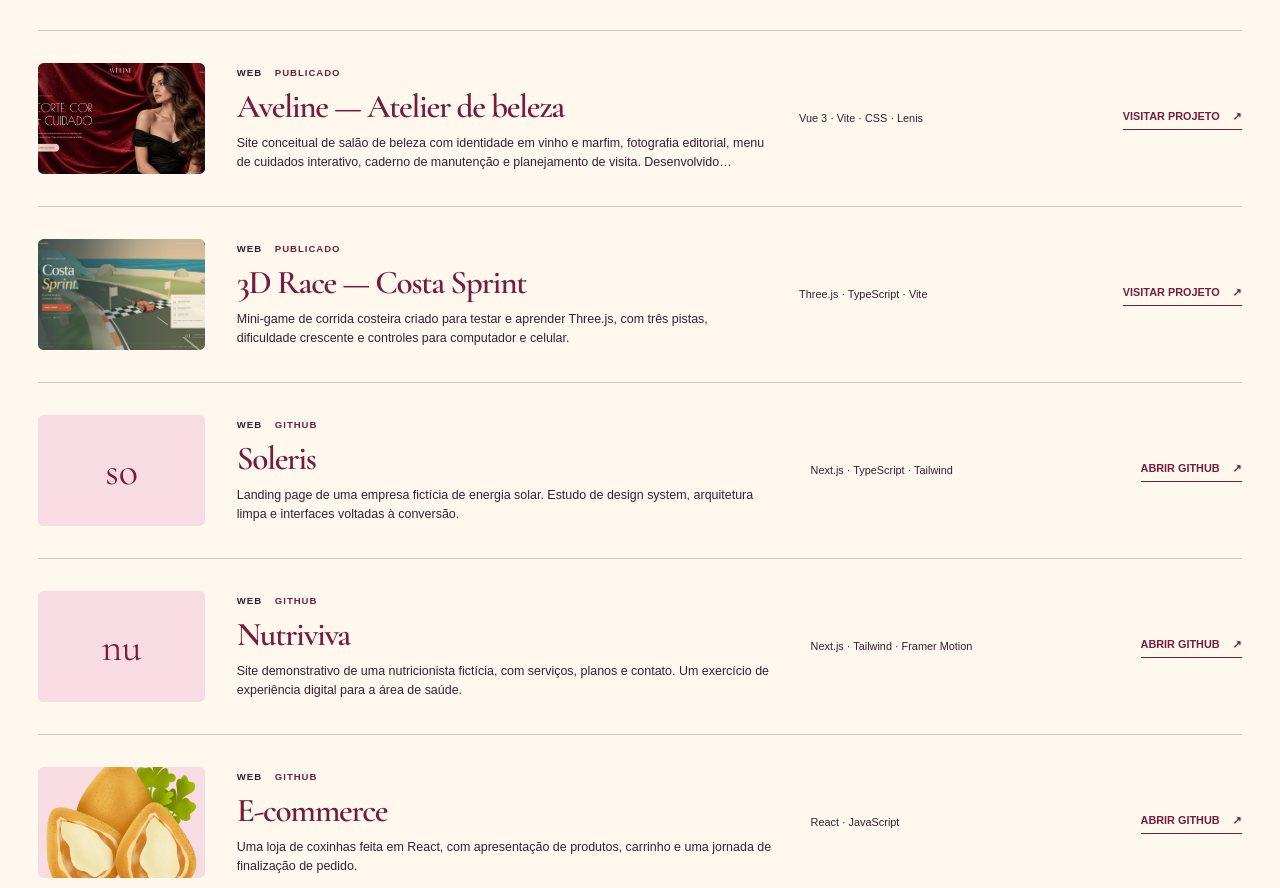
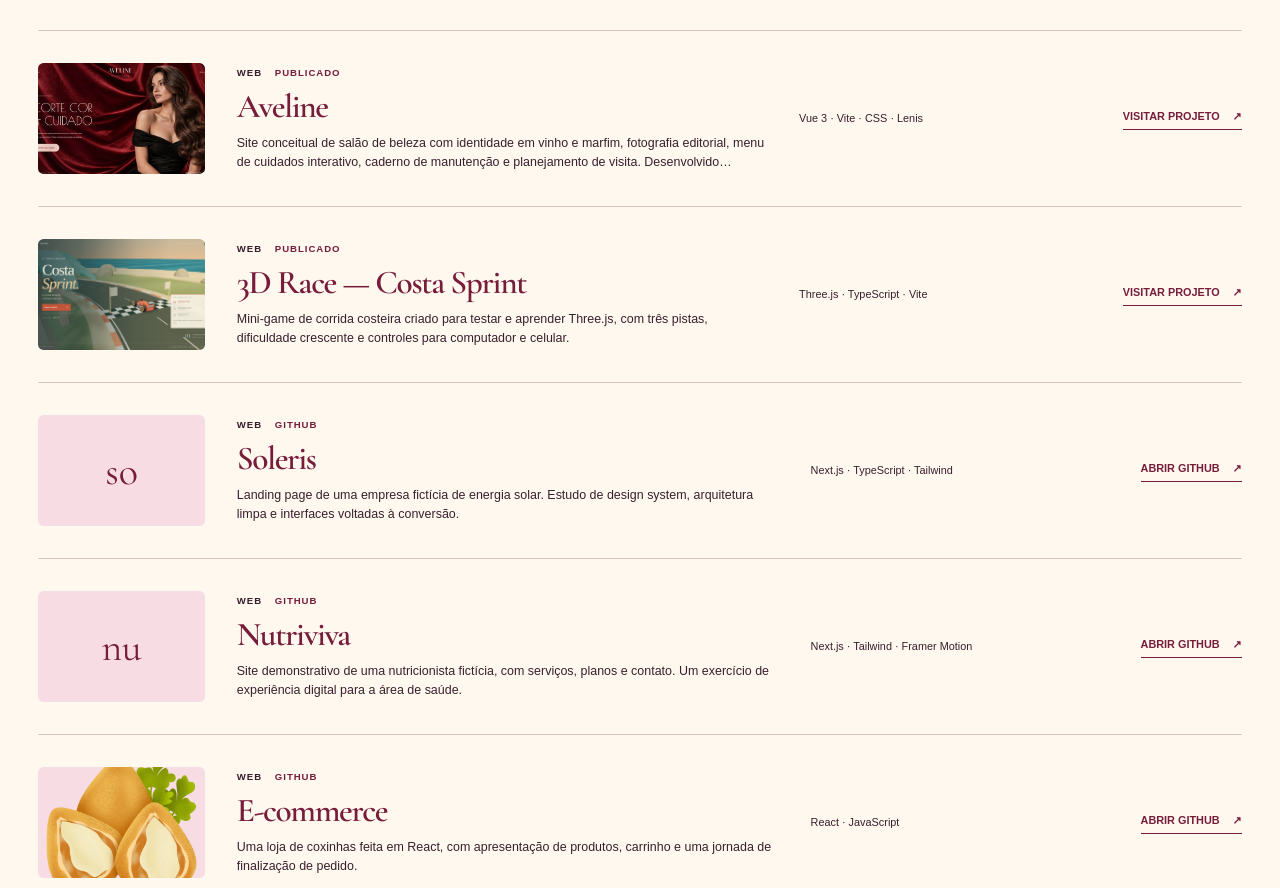
Before and after one commit to GisellyPereira/giselly-studio, a Next.js app: page /projetos in a window 1280 px wide. Shown: the part 3770-4658 px from the top of the page. Built offline with nearby package versions, Linux system fonts and the light colour scheme.

Commit message:
Use only Aveline as portfolio project title

```diff
--- a/src/data/public-projects.ts
+++ b/src/data/public-projects.ts
@@ -80,7 +80,7 @@ export const projectGalleryContent = {
     repository("startup-tech", "Startup Tech", "Landing page de tecnologia com uma apresentação objetiva, design responsivo e foco em comunicar valor com clareza.", "TypeScript", { imageSrc: image("startup.png") }),
     repository("projeto-rosa", "Projeto Rosa", "Projeto de interface web com identidade visual própria. Código e materiais da experiência disponíveis no repositório.", "HTML · CSS", { imageSrc: image("rosa.png") }),
     repository("animais-fantasticos", "Animais Fantásticos", "Um estudo de JavaScript ES6 desenvolvido a partir do curso da Origamid, explorando conteúdo, navegação e interações.", "JavaScript · HTML · CSS", { imageSrc: image("animais.jpg"), deployUrl: "https://gisellypereira.github.io/animais-fantasticos/" }),
-    repository("landingPage-vue", "Aveline — Atelier de beleza", "Site conceitual de salão de beleza com identidade em vinho e marfim, fotografia editorial, menu de cuidados interativo, caderno de manutenção e planejamento de visita. Desenvolvido inteiramente em Vue 3, com scroll suave e navegação por teclado.", "Vue 3 · Vite · CSS · Lenis", { imageSrc: image("aveline.png"), deployUrl: "https://clever-starburst-2a2467.netlify.app/" }),
+    repository("landingPage-vue", "Aveline", "Site conceitual de salão de beleza com identidade em vinho e marfim, fotografia editorial, menu de cuidados interativo, caderno de manutenção e planejamento de visita. Desenvolvido inteiramente em Vue 3, com scroll suave e navegação por teclado.", "Vue 3 · Vite · CSS · Lenis", { imageSrc: image("aveline.png"), deployUrl: "https://clever-starburst-2a2467.netlify.app/" }),
     repository("3d-race", "3D Race — Costa Sprint", "Mini-game de corrida costeira criado para testar e aprender Three.js, com três pistas, dificuldade crescente e controles para computador e celular.", "Three.js · TypeScript · Vite", { imageSrc: image("costa-sprint.png"), deployUrl: "https://costa-sprint.netlify.app/" }),
     repository("SOLeris", "Soleris", "Landing page de uma empresa fictícia de energia solar. Estudo de design system, arquitetura limpa e interfaces voltadas à conversão.", "Next.js · TypeScript · Tailwind", { monogram: "SOL" }),
     repository("project-lo", "Nutriviva", "Site demonstrativo de uma nutricionista fictícia, com serviços, planos e contato. Um exercício de experiência digital para a área de saúde.", "Next.js · Tailwind · Framer Motion", { monogram: "nv" }),
```
